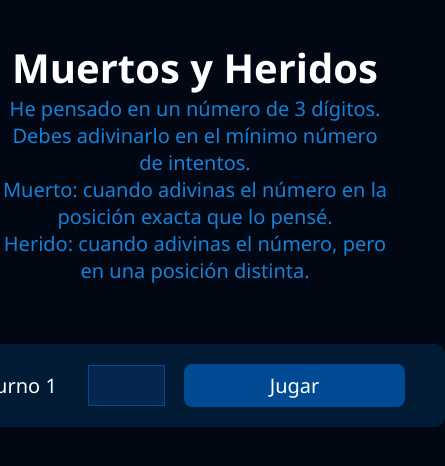
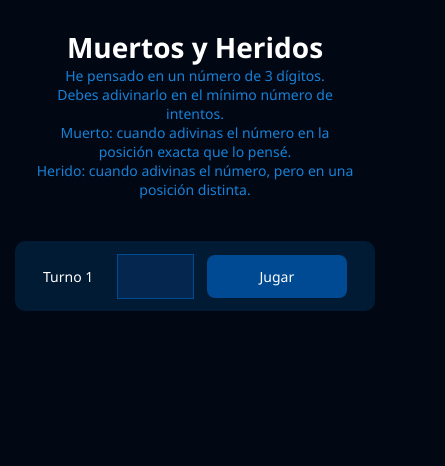
Before and after one commit to rodneymarin/myh-react, a React (Create React App) app: page / in a window 390 px wide. Shown: the top 466 px of the page, 445 px wide, since content can reach past the window. Built offline with nearby package versions, Linux system fonts and the light colour scheme.

Commit message:
status final hecho con command line

```diff
--- a/src/index.css
+++ b/src/index.css
@@ -44,7 +44,7 @@ header {
     margin-bottom: 3rem;
 }
 
-header > p {
+header>p {
     color: var(--disabled-important);
 }
 
@@ -67,7 +67,23 @@ input[type="number"] {
 .row-container {
     display: flex;
     flex-direction: column;
+    justify-content: center;
     width: 500px;
+    overflow: hidden;
+    animation: row-expand 0.2s linear;
+    height: 100px;
+}
+
+@keyframes row-expand {
+    from {
+        height: 0;
+        padding-top: 0;
+        padding-bottom: 0;
+    }
+
+    to {
+        height: 100px;
+    }
 }
 
 .chance-container {
@@ -78,9 +94,10 @@ input[type="number"] {
 }
 
 button {
-    padding: 8px 30px;
+    padding: 12px 30px;
     background-color: var(--accent);
     color: var(--text);
+    /* overflow: hidden; */
     border-radius: 8px;
     border: 0;
     cursor: pointer;
@@ -117,7 +134,7 @@ button {
     outline: 1px solid var(--accent);
 }
 
-.chance-container > span {
+.chance-container>span {
     width: 20%;
 }
 
@@ -146,10 +163,24 @@ button {
 
 .muertos-noncero {
     color: var(--accent2);
+    animation: score-bounce 0.5s ease-out;
 }
 
 .heridos-noncero {
     color: var(--accent3);
+    animation: score-bounce 0.5s ease-out;
+}
+
+@keyframes score-bounce {
+
+    from,
+    to {
+        transform: scale(100%, 100%);
+    }
+
+    50% {
+        transform: scale(125%, 125%);
+    }
 }
 
 .gameover-container {
@@ -160,7 +191,7 @@ button {
     background-color: var(--gameoverbox);
 }
 
-.gameover-container > button {
+.gameover-container>button {
     background-color: forestgreen;
 }
 
@@ -171,3 +202,34 @@ button {
     padding: 0.2rem 0;
     border-radius: 20px;
 }
+
+@media only screen and (max-width: 1200px) {
+    * {
+        font-size: 20px;
+    }
+
+    header {
+        width: 100%;
+    }
+
+    .row-container {
+        width: 500px;
+        height: 100px;
+    }
+
+}
+
+@media only screen and (max-width: 600px) {
+    * {
+        font-size: 14px;
+    }
+
+    header {
+        width: 320px;
+    }
+
+    .row-container {
+        width: 360px;
+        height: 70px;
+    }
+}
```
